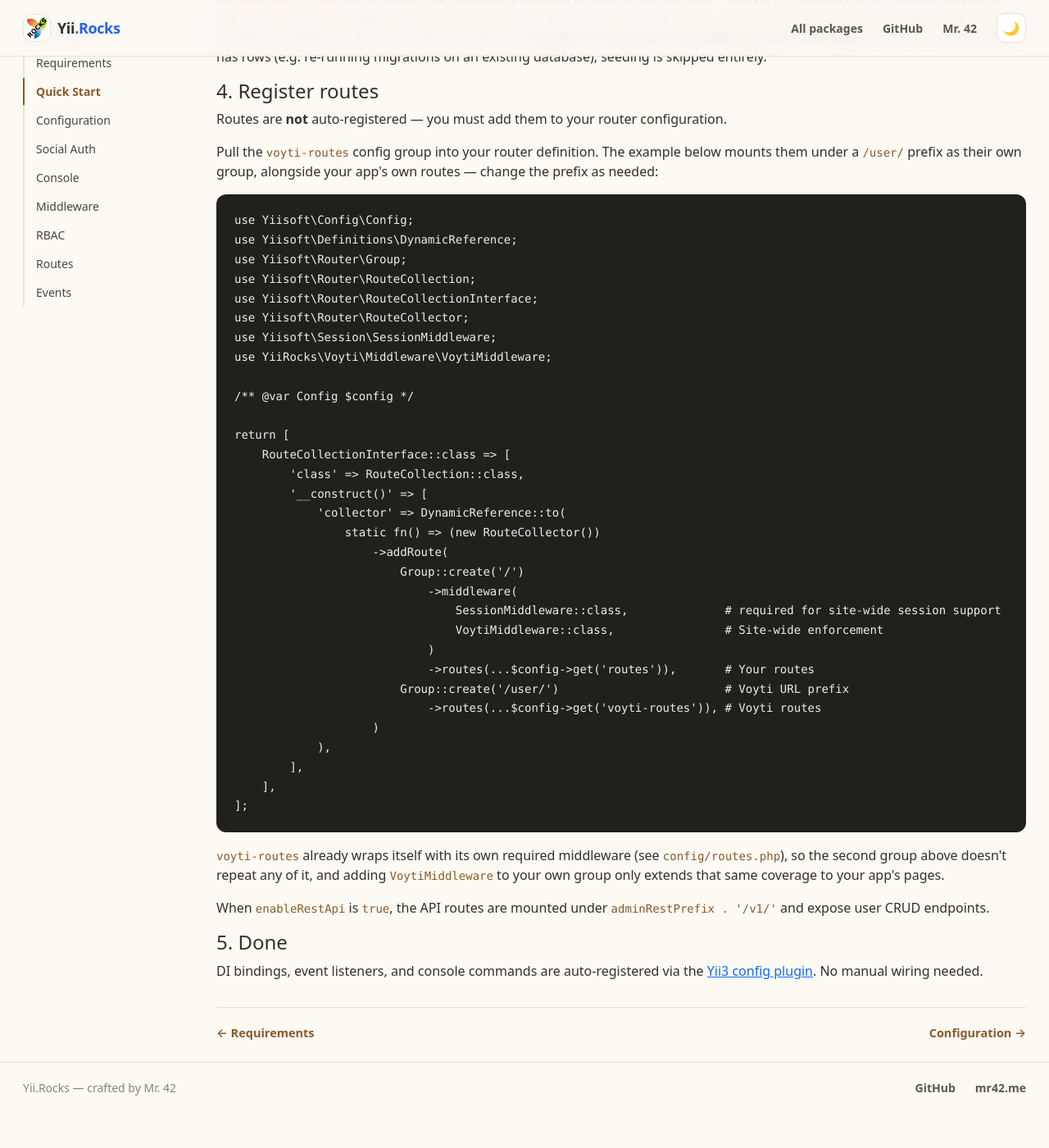
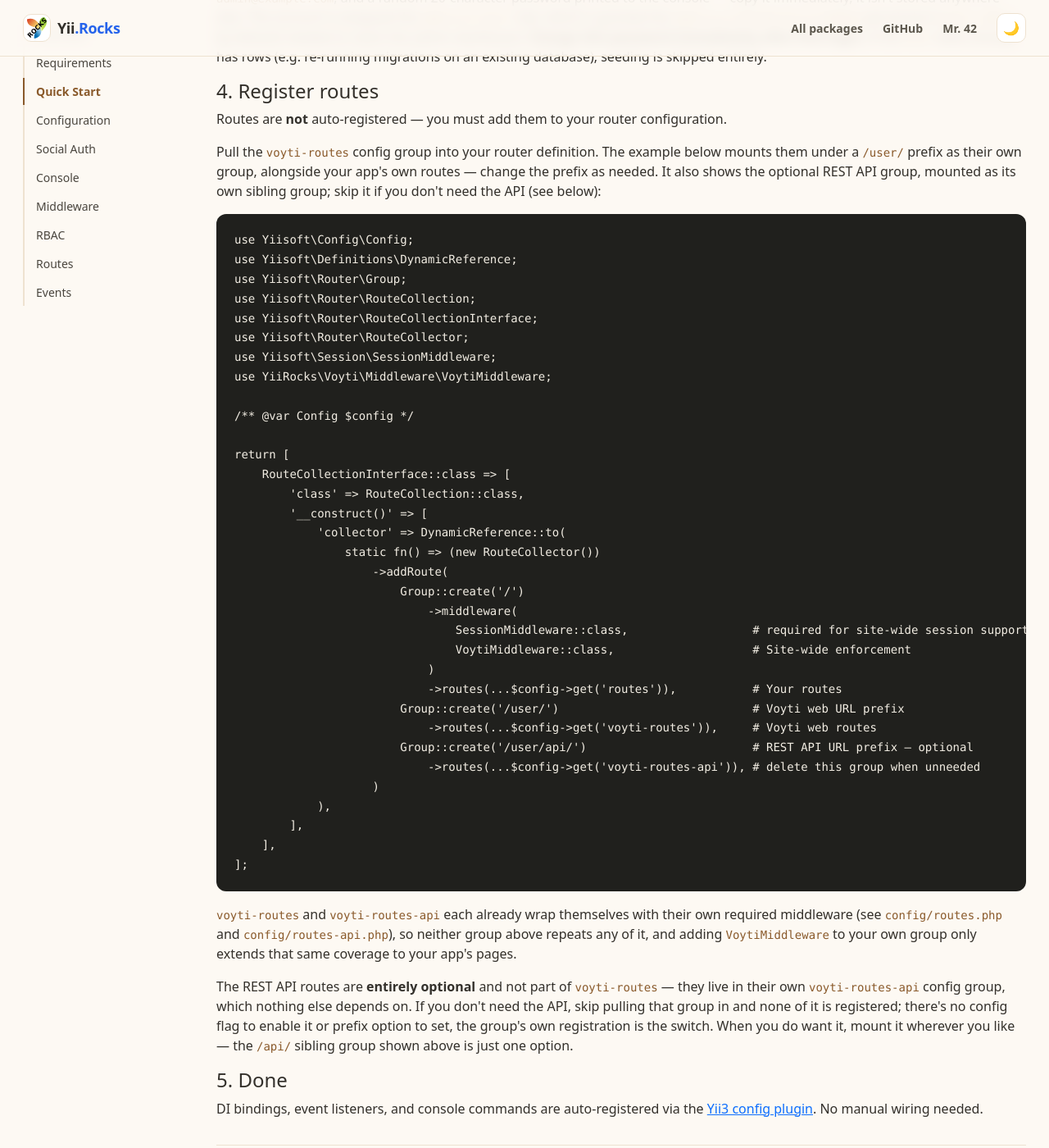
Before and after one commit to YiiRocks/YiiRocks.github.io, a Jekyll site: the page built from voyti/quick-start/index.html, in a window 1280 px wide and 1400 px high, scrolled down 1146 px. Shown: the whole window at 82% size. Built offline with Jekyll 4.4.1, drawn with Linux system fonts in a browser that asks for light colours; a style sheet for code colours, icons or effects is not loaded; before the commit the page ends 2503 px from its top, so only the background shows below that.

Commit message:
Document the voyti-routes-api REST API config group
Reflects Voyti's extraction of REST API routes into their own
voyti-routes-api config group: no more enableRestApi flag or
adminRestPrefix option, the group's registration is the switch and the
host controls the mount prefix.

```diff
--- a/voyti/quick-start/index.html
+++ b/voyti/quick-start/index.html
@@ -81,7 +81,9 @@ title: "Voyti — Quick Start"
             Pull the <code>voyti-routes</code> config group into your router
             definition. The example below mounts them under a <code>/user/</code>
             prefix as their own group, alongside your app's own routes &mdash;
-            change the prefix as needed:
+            change the prefix as needed. It also shows the optional REST API
+            group, mounted as its own sibling group; skip it if you don't need
+            the API (see below):
         </p>
         <pre class="doc-example mb-3"><code class="language-php">use Yiisoft\Config\Config;
 use Yiisoft\Definitions\DynamicReference;
@@ -103,27 +105,36 @@ return [
                     ->addRoute(
                         Group::create('/')
                             ->middleware(
-                                SessionMiddleware::class,              # required for site-wide session support
-                                VoytiMiddleware::class,                # Site-wide enforcement
+                                SessionMiddleware::class,                  # required for site-wide session support
+                                VoytiMiddleware::class,                    # Site-wide enforcement
                             )
-                            ->routes(...$config->get('routes')),       # Your routes
-                        Group::create('/user/')                        # Voyti URL prefix
-                            ->routes(...$config->get('voyti-routes')), # Voyti routes
+                            ->routes(...$config->get('routes')),           # Your routes
+                        Group::create('/user/')                            # Voyti web URL prefix
+                            ->routes(...$config->get('voyti-routes')),     # Voyti web routes
+                        Group::create('/user/api/')                        # REST API URL prefix — optional
+                            ->routes(...$config->get('voyti-routes-api')), # delete this group when unneeded
                     )
             ),
         ],
     ],
 ];</code></pre>
         <p>
-            <code>voyti-routes</code> already wraps itself with its own required
-            middleware (see <code>config/routes.php</code>), so the second group
-            above doesn't repeat any of it, and adding <code>VoytiMiddleware</code>
-            to your own group only extends that same coverage to your app's pages.
+            <code>voyti-routes</code> and <code>voyti-routes-api</code> each already
+            wrap themselves with their own required middleware (see
+            <code>config/routes.php</code> and <code>config/routes-api.php</code>), so
+            neither group above repeats any of it, and adding
+            <code>VoytiMiddleware</code> to your own group only extends that same
+            coverage to your app's pages.
         </p>
         <p>
-            When <code>enableRestApi</code> is <code>true</code>, the API routes are
-            mounted under <code>adminRestPrefix . '/v1/'</code> and expose user
-            CRUD endpoints.
+            The REST API routes are <strong>entirely optional</strong> and not part
+            of <code>voyti-routes</code> &mdash; they live in their own
+            <code>voyti-routes-api</code> config group, which nothing else depends
+            on. If you don't need the API, skip pulling that group in and none of
+            it is registered; there's no config flag to enable it or prefix option
+            to set, the group's own registration is the switch. When you do want
+            it, mount it wherever you like &mdash; the <code>/api/</code> sibling
+            group shown above is just one option.
         </p>
 
         <h4>5. Done</h4>
```
Also changed, not shown: voyti/config/index.html (+7 -11 lines), voyti/routes/index.html (+6 -4 lines).
